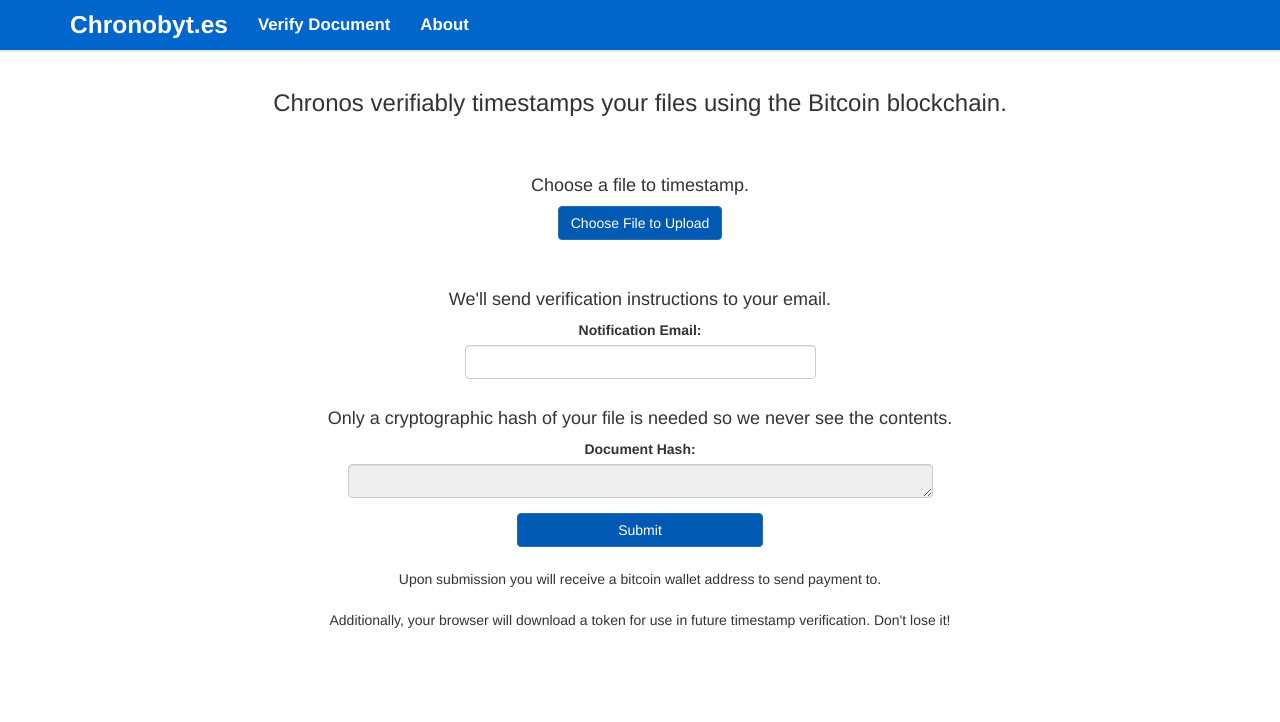
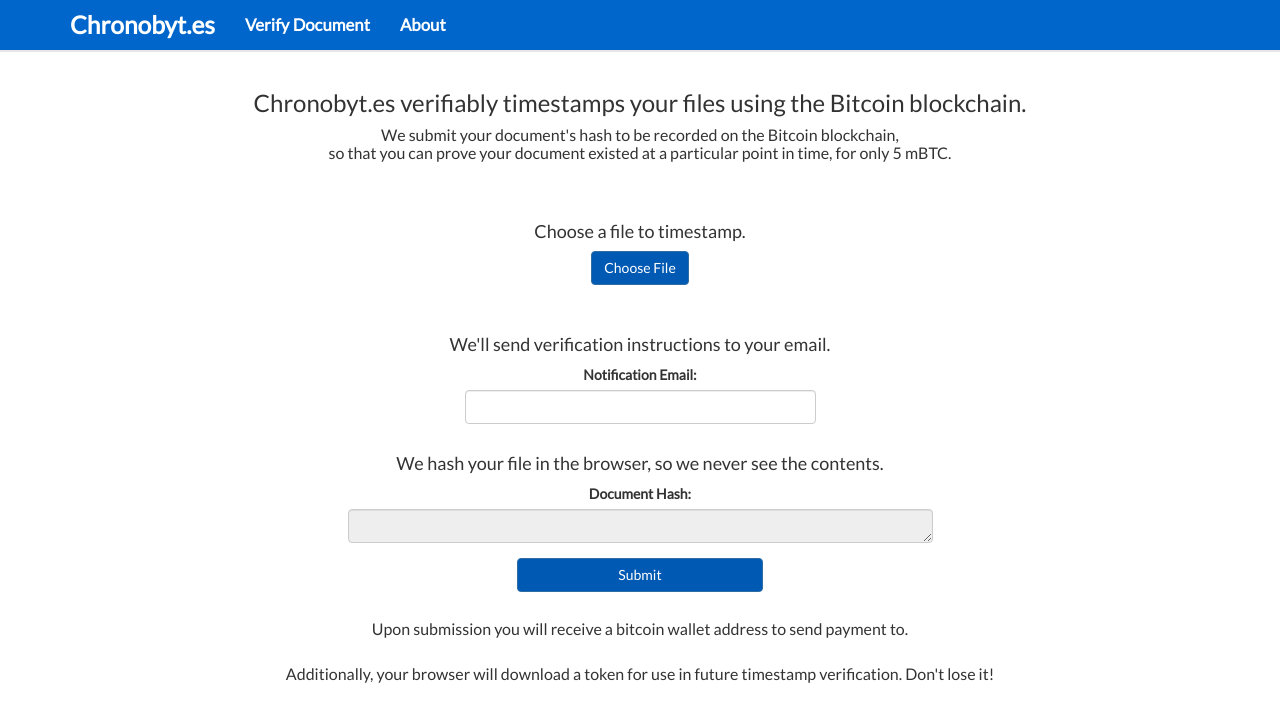
Before and after one commit to weston/seniorproject, a Django app: page / in a window 1280 px wide. Shown: the top 722 px of the page. Run offline with Django 3.2, Linux system fonts and the light colour scheme; some libraries are stand-ins or nearby versions.

Commit message:
site facelift

```diff
--- a/chronos/submit_document/static/submit_document/site.css
+++ b/chronos/submit_document/static/submit_document/site.css
@@ -5,6 +5,11 @@ input[type="file"] {
 #navbar{
 	background-color:#0066cc;
 	border-bottom: 2px solid #e6e6e6;
+}
+
+.container {
+	font-family: 'Lato',
+	sans-serif;
 }
 
 .navbar-brand{
@@ -31,6 +36,10 @@ input[type="file"] {
 	width: 60%;
 }
 
+h5 {
+	font-size: 16px;
+}
+
 
 .bs-wizard {margin-top: 40px;}
 
--- a/chronos/submit_document/templates/submit_document/index.html
+++ b/chronos/submit_document/templates/submit_document/index.html
@@ -7,12 +7,14 @@
 <script src="{% static 'submit_document/sha256.js' %}"></script>
 <div class="row">
     <center>
-       <h3>Chronos verifiably timestamps your files using the Bitcoin blockchain. <br> </h3>
+       <h3>Chronobyt.es verifiably timestamps your files using the Bitcoin blockchain.</h3>
+       <h5>We submit your document's hash to be recorded on the Bitcoin blockchain,<br>
+       	so that you can prove your document existed at a particular point in time, for only 5 mBTC.</h5>
     <br/><br/>
     <center>
     <h4> Choose a file to timestamp.</h4>
     	<label class="btn btn-primary">
-    		Choose File to Upload
+    		Choose File
         	<input type="file" id="files" name="files[]"/>
     	</label>
     	<br>
@@ -28,7 +30,7 @@
         <label for="email">Notification Email:</label>
         <input class="form-control" name="email" rows="3" id = "email_id" style="max-width:30%" required></input>
         <br>
-        <h4> Only a cryptographic hash of your file is needed so we never see the contents.  </h4>
+        <h4>We hash your file in the browser, so we never see the contents.  </h4>
         <label for="text">Document Hash:</label>
         <textarea required readonly class="form-control" name="text" rows="1" id = 'textarea' style="max-width:50%"></textarea>
 
--- a/chronos/templates/base.html
+++ b/chronos/templates/base.html
@@ -14,6 +14,8 @@
 
     <!-- jQuery library -->
     <script src="https://ajax.googleapis.com/ajax/libs/jquery/1.12.2/jquery.min.js"></script>
+    <!-- Font -->
+    <link href='https://fonts.googleapis.com/css?family=Lato|Bitter' rel='stylesheet' type='text/css'>
 
     <!-- Latest compiled and minified CSS -->
 	<link rel="stylesheet" href="https://maxcdn.bootstrapcdn.com/bootstrap/3.3.6/css/bootstrap.min.css" integrity="sha384-1q8mTJOASx8j1Au+a5WDVnPi2lkFfwwEAa8hDDdjZlpLegxhjVME1fgjWPGmkzs7" crossorigin="anonymous">
```
